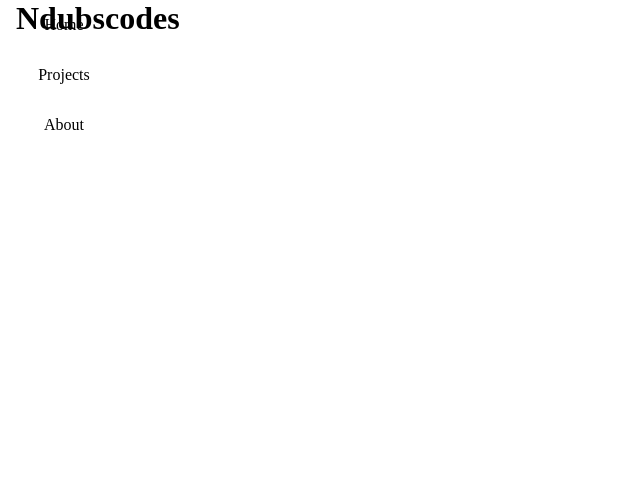
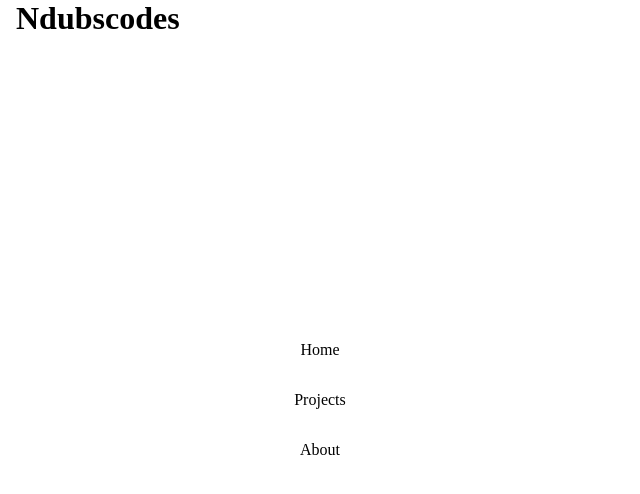
Before and after one commit to ndubs18/portfolioV3, a plain HTML site: page index.html in a window 1280 px wide. Shown: the whole page, without its empty margins (0-640 px from the left). Drawn offline with Linux system fonts and the light colour scheme.

Commit message:
simple selector fix

```diff
--- a/index.css
+++ b/index.css
@@ -16,7 +16,7 @@ main {
 
 }
 
-#homenav {
+#home nav {
     width: 50%;
     height: 100%;
     display: flex;
```
